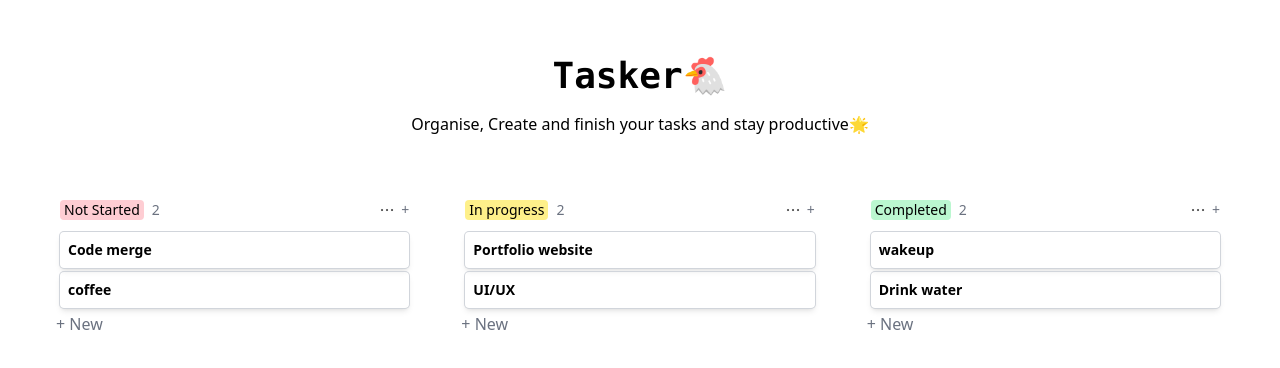
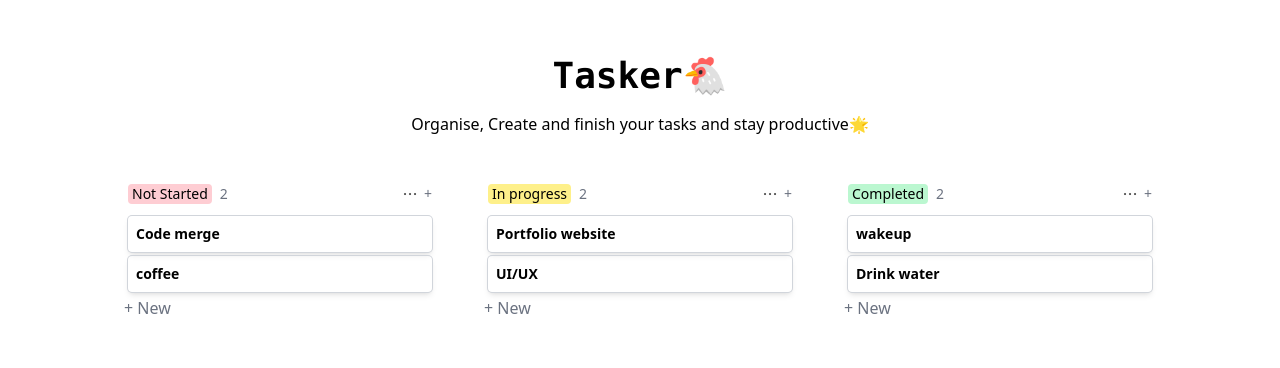
Before and after one commit to Sid2202/Tasker, a React (Create React App) app: page / in a window 1280 px wide. Shown: the top 368 px of the page. Built offline with nearby package versions, Linux system fonts and the light colour scheme.

Commit message:
ui changes

```diff
--- a/src/Card.js
+++ b/src/Card.js
@@ -1,5 +1,5 @@
-import React, {useContext} from 'react';
-import { Link, useNavigate } from 'react-router-dom';
+import React from 'react';
+import { Link} from 'react-router-dom';
 
 
 const Card = ({ card, onDragStart, column }) => {
--- a/src/Column.js
+++ b/src/Column.js
@@ -80,7 +80,7 @@ const Column = ({ columnId }) => {
 
 
   return (
-    <div className="flex flex-col m-6 w-1/3"
+    <div className="flex flex-col m-6 w-1/4"
       onDragOver={(e) => e.preventDefault()}
       onDrop={(e) => handleDrop(e, columnId)}
     >
--- a/src/Home.js
+++ b/src/Home.js
@@ -1,4 +1,4 @@
-import {useReducer, useContext} from 'react';
+import {useContext} from 'react';
 import Column from './Column';
 import { ColContext } from './ColContext';
 import React from 'react';
@@ -7,7 +7,7 @@ import React from 'react';
 
 function Home() {
 
-  const [columns, dispatch] = useContext(ColContext);
+  const [columns] = useContext(ColContext);
 
   return (
       <div className="h-screen w-full flex flex-col p-4 items-center">
@@ -15,9 +15,10 @@ function Home() {
             <p className='font-mono text-4xl p-4 font-semibold'>Tasker🐔</p>
             <p>Organise, Create and finish your tasks and stay productive🌟</p>
         </div>
-        <div className='flex p-4 w-full'>
+        <div className='flex flex-wrap justify-center w-full'>
           {Object.values(columns).map((column) => (
                 <Column
+                className='flex justify-start'
                 key={column.id}
                 columnId={column.id}
                 />
```
Lines whose indentation alone changed are shown as unchanged.
